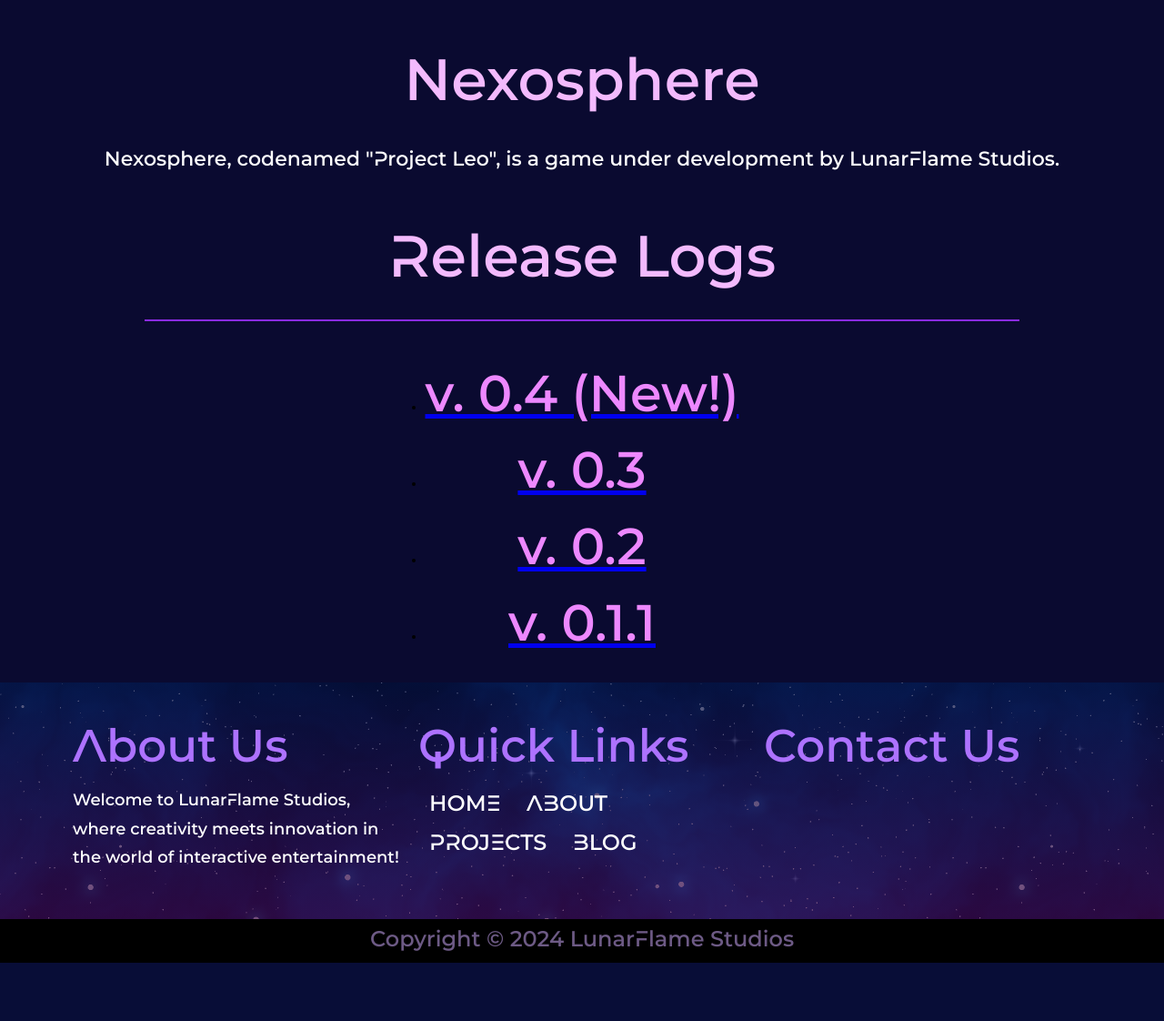
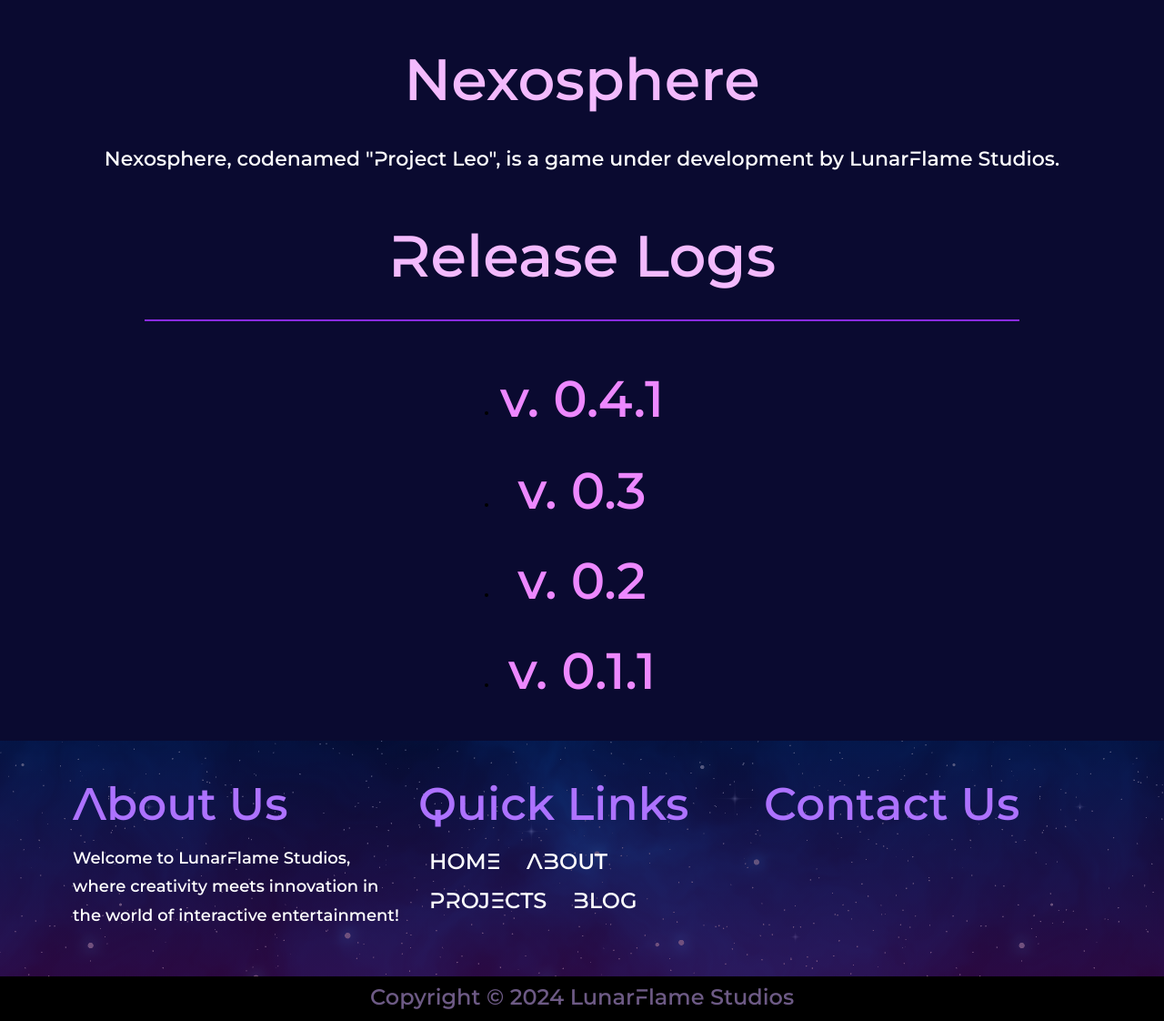
Before and after one commit to Lunarflame-Studios/LunarFlame-Website, a PHP site: page /pages/nexosphere.html in a window 1280 px wide. Shown: the part 167-1289 px from the top of the page at 91% size. Before the commit the page ends 1225 px from the top, so only its background shows below. Run offline with PHP 8.4, Linux system fonts and the light colour scheme.

Commit message:
Updating webpage for 0.4 links

```diff
--- a/pages/about.css
+++ b/pages/about.css
@@ -56,9 +56,12 @@
 
     .about-dev:nth-child(odd) {
         flex-direction: row-reverse;
-        background-color: rgba(255, 255, 255, 0.1);
         padding: 5% 15%;
         text-align: right;
+    }
+
+    .phantom {
+        background-color: #ffffff1a;
     }
 
     .hr-odd {
--- a/pages/about.html
+++ b/pages/about.html
@@ -36,7 +36,7 @@
         </div><hr>
         <h1>Developers</h1><br><br>
         <div class="about-devs">
-            <div class="about-dev">
+            <div class="about-dev phantom">
                 <div class="text-group">
                     <hr class="hr-odd">
                     <h2>Phantom</h2>
@@ -45,9 +45,9 @@
                     <br><br>
                     <a href="" class="hero-btn">Read More</a>
                 </div>
-                <img src="../images/LunarFlame-Logo-Simplified.png" alt="">
+                <img class="profile-pic" src="../images/adri_pfp.jpg" alt="">
             </div>
-            <div class="about-dev">
+            <div class="about-dev kapeepa">
                 <div class="text-group">
                     <hr class="hr-even">
                     <h2>Kapeepa</h2>
--- a/pages/nexosphere.html
+++ b/pages/nexosphere.html
@@ -29,15 +29,29 @@
         <h1>Nexosphere</h1>
         <p>Nexosphere, codenamed "Project Leo", is a game under development by LunarFlame Studios.</p>
 
-            <h1>Release Logs</h1><br><hr>
+        <h1>Release Logs</h1><br>
+        <hr>
         <div class="release-logs">
             <nav>
                 <ul>
-                            <li><a href="https://phantomforce.itch.io/project-leo-v04"><h2>v. 0.4 (New!)</h2></a></li>
-                            <li><a href="https://phantomforce.itch.io/project-leo-v03"><h2>v. 0.3</h2></a></li>
-                            <li><a href="https://phantomforce.itch.io/project-leo-beta-v02"><h2>v. 0.2</h2></a></li>
-                            <li><a href="https://phantomforce.itch.io/project-leo-beta-v01"><h2>v. 0.1.1</h2></a></li>
-
+                    <li>
+                        <div class="dropdown">
+                            <button class="drop-btn"><h2>v. 0.4.1</h2></button>
+                                <div class="dropdown-content">
+                                    <a href="https://phantomforce.itch.io/project-leo-v04"><h2>Download</h2></a>
+                                    <a href="https://phantomforce.itch.io/project-leo-v04-webgl"><h2>Web</h2></a>
+                                </div>
+                        </div>
+                    </li>
+                    <li><a href="https://phantomforce.itch.io/project-leo-v03">
+                            <h2>v. 0.3</h2>
+                        </a></li>
+                    <li><a href="https://phantomforce.itch.io/project-leo-beta-v02">
+                            <h2>v. 0.2</h2>
+                        </a></li>
+                    <li><a href="https://phantomforce.itch.io/project-leo-beta-v01">
+                            <h2>v. 0.1.1</h2>
+                        </a></li>
                 </ul>
             </nav>
         </div><br>
@@ -46,7 +60,8 @@
     <section class="sub-footer">
         <div class="footer-about-us">
             <h1>About Us</h1>
-                <h2>Welcome to LunarFlame Studios, where creativity meets innovation in the world of interactive entertainment!</h2>
+            <h2>Welcome to LunarFlame Studios, where creativity meets innovation in the world of interactive
+                entertainment!</h2>
         </div>
         <div class="footer-quick-links">
             <h1>Quick Links</h1>
--- a/pages/projects.css
+++ b/pages/projects.css
@@ -22,7 +22,7 @@
 /*PROJECTS SPECIFIC-----------------------------*/
 
 .release-logs nav ul li {
-    padding: 2% 0;
+    padding: 10% 0;
 }
 
 /*DESKTOP UI------------------------------------*/
@@ -43,6 +43,15 @@
         color: white;
         font-size: 62px;
     }
+}
+
+a {
+    text-decoration: none;
+    color: inherit;
+}
+
+h2:hover {
+    color: #924af1;
 }
 
 /*MOBILE UI-------------------------------------*/
--- a/style.css
+++ b/style.css
@@ -211,6 +211,42 @@ nav .fa{ display: none; }
     margin: 20px auto;
 }
 
+/*DROPDOWNS------------------------*/
+
+.drop-btn {
+    background-color: #00000000;
+    border-color: #00000000;
+}
+
+.dropdown {
+    position: relative;
+    display: inline-block;
+    align-content: center;
+}
+
+.dropdown-content {
+    display: none;
+    position: absolute;
+    background-color: #25124d;
+    min-width: 160px;
+    box-shadow: 0px 8px 16px 0px rgba(0, 0, 0, 0.2);
+    z-index: 1;
+    transform: translateX(-18%);
+    padding: 0 20px;
+}
+
+.dropdown-content a {
+    padding: 0% 20%;
+    text-decoration: none;
+    color: inherit;
+}
+
+.dropdown:hover .dropdown-content {
+    display: block;
+}
+
+.dropdown:hover .drop-btn { background-color: rgba(255, 255, 255, 0.1);}
+
 /*MOBILE UI------------------------*/
 @media(max-width: 700px) {
     .page-body h1 {
```
Also changed, not shown: images/adri_pfp.jpg (added). Lines whose indentation alone changed are shown as unchanged.
